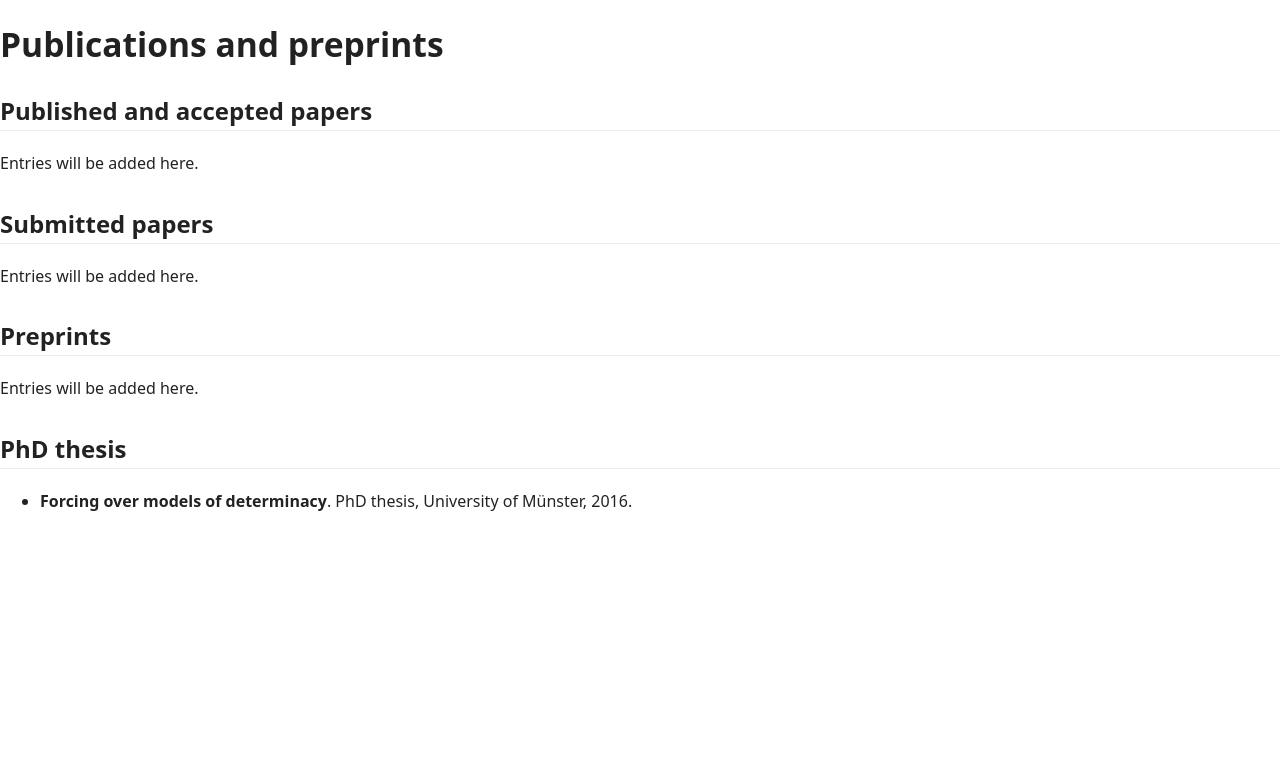
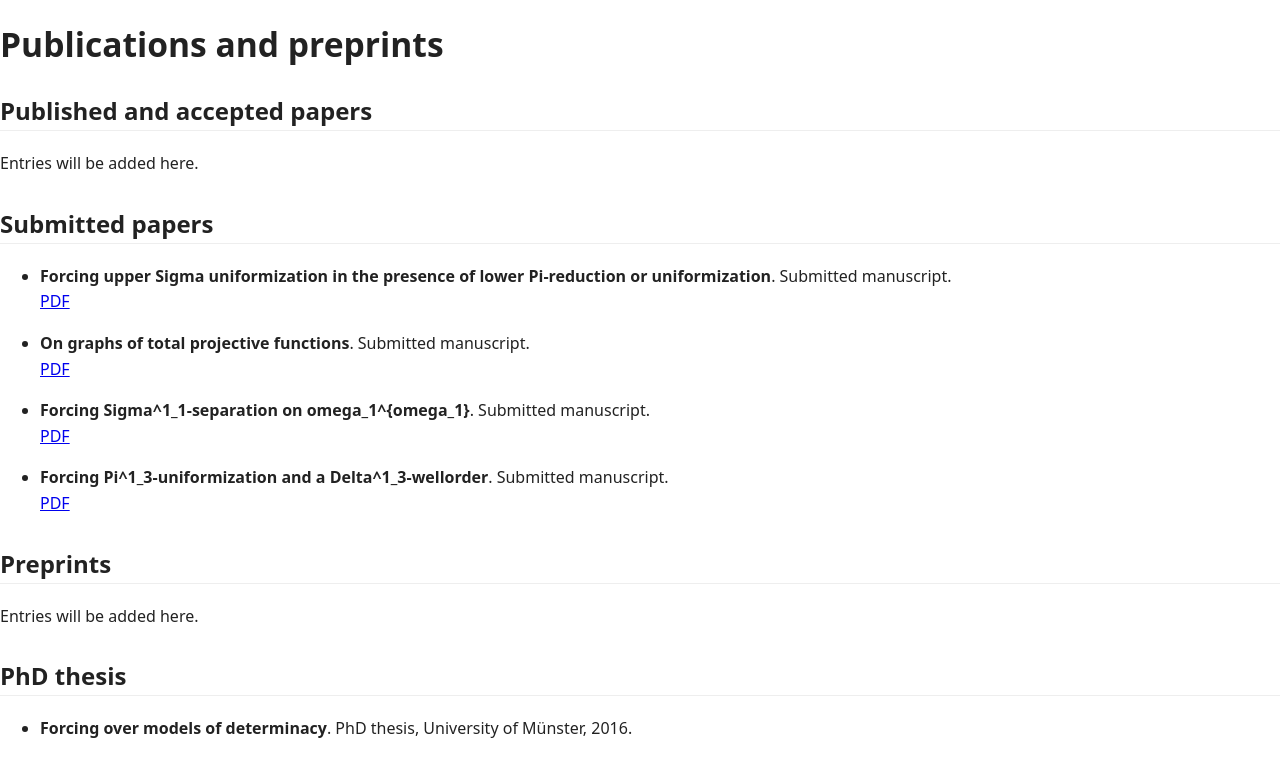
Before and after one commit to StefanHoffelner/stefanhoffelner.github.io, a Jekyll site: the page built from publications.md, in a window 1280 px wide. Shown: the top 777 px of the page. Built offline with Jekyll 4.4.1, drawn with Linux system fonts in a browser that asks for light colours; our own code applies the rules of GitHub Pages for plain Markdown files.

Commit message:
Add submitted paper PDFs

```diff
--- a/publications.md
+++ b/publications.md
@@ -11,7 +11,17 @@ Entries will be added here.
 
 ## Submitted papers
 
-Entries will be added here.
+- **Forcing upper Sigma uniformization in the presence of lower Pi-reduction or uniformization**. Submitted manuscript.
+  [PDF](/papers/forcing-upper-sigma-uniformization.pdf)
+
+- **On graphs of total projective functions**. Submitted manuscript.
+  [PDF](/papers/on-graphs-of-total-projective-functions.pdf)
+
+- **Forcing Sigma^1_1-separation on omega_1^{omega_1}**. Submitted manuscript.
+  [PDF](/papers/forcing-sigma11-separation-omega1omega1.pdf)
+
+- **Forcing Pi^1_3-uniformization and a Delta^1_3-wellorder**. Submitted manuscript.
+  [PDF](/papers/forcing-pi13-uniformization-delta13-wellorder.pdf)
 
 ## Preprints
 
```
Also changed, not shown: 4 other files.
